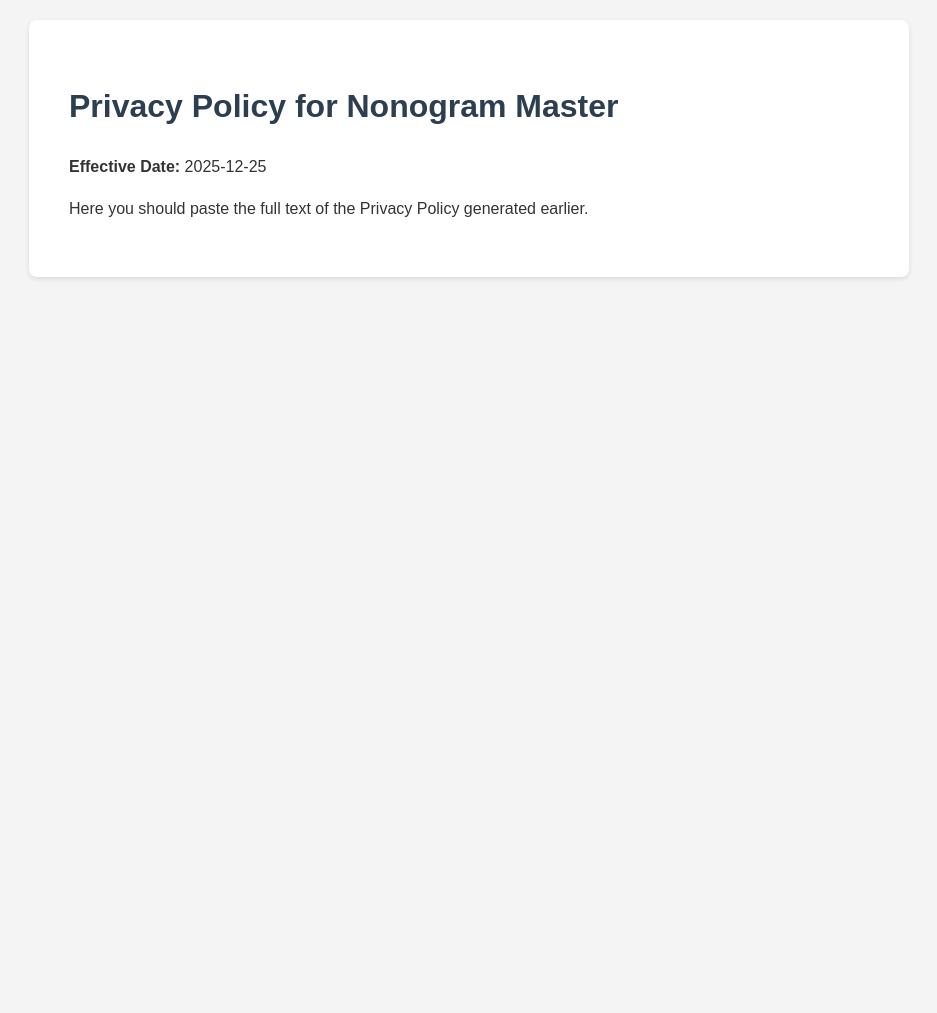
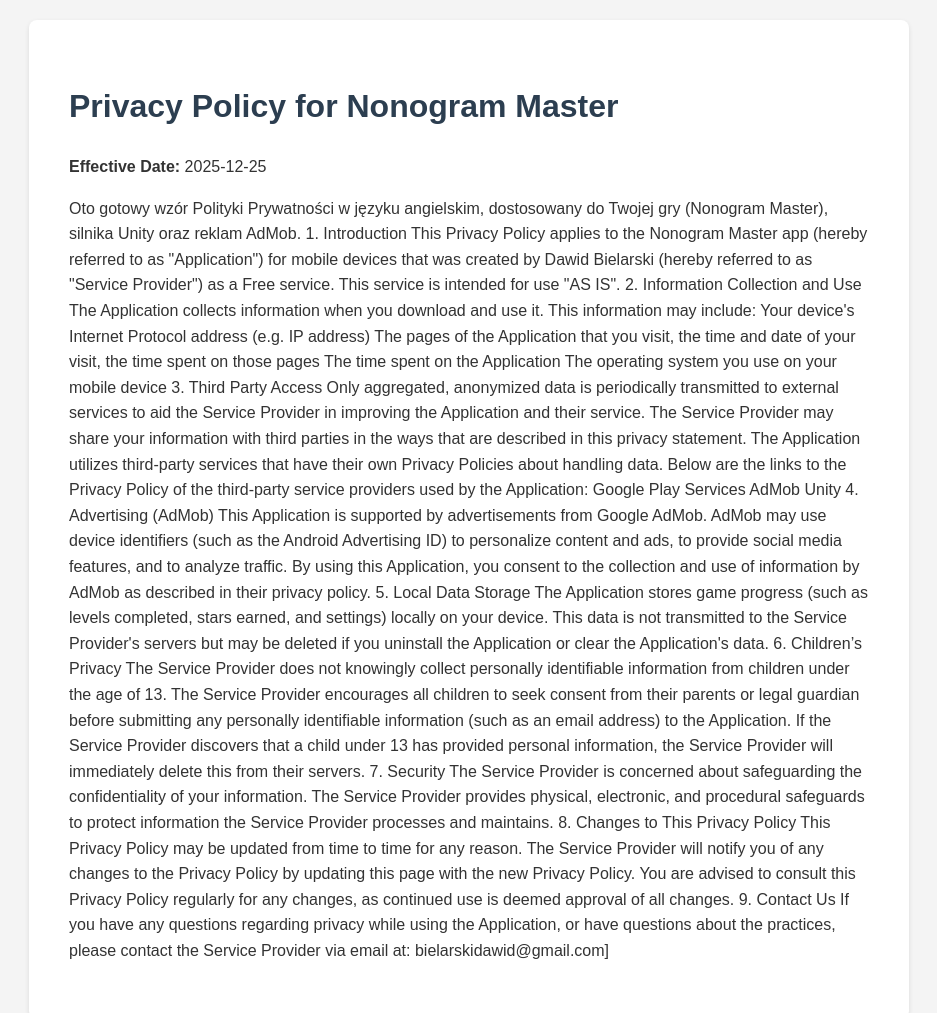
Before and after one commit to bielarskidawid/nonogram-master-privacy, a plain HTML site: page index.html in a window 1280 px wide. Shown: the top 1013 px of the page, without its empty margins (171-1108 px from the left). Before the commit the page ends 800 px from the top, so only its background shows below. Drawn offline with Linux system fonts and the light colour scheme.

Commit message:
Add Privacy Policy text to index.html

```diff
--- a/index.html
+++ b/index.html
@@ -31,7 +31,42 @@
         <h1>Privacy Policy for Nonogram Master</h1>
         <p><strong>Effective Date:</strong> 2025-12-25</p>
 
-        <p>Here you should paste the full text of the Privacy Policy generated earlier.</p>
+        <p>Oto gotowy wzór Polityki Prywatności w języku angielskim, dostosowany do Twojej gry (Nonogram Master), silnika Unity oraz reklam AdMob.
+
+
+1. Introduction This Privacy Policy applies to the Nonogram Master app (hereby referred to as "Application") for mobile devices that was created by Dawid Bielarski (hereby referred to as "Service Provider") as a Free service. This service is intended for use "AS IS".
+
+2. Information Collection and Use The Application collects information when you download and use it. This information may include:
+
+Your device's Internet Protocol address (e.g. IP address)
+
+The pages of the Application that you visit, the time and date of your visit, the time spent on those pages
+
+The time spent on the Application
+
+The operating system you use on your mobile device
+
+3. Third Party Access Only aggregated, anonymized data is periodically transmitted to external services to aid the Service Provider in improving the Application and their service. The Service Provider may share your information with third parties in the ways that are described in this privacy statement.
+
+The Application utilizes third-party services that have their own Privacy Policies about handling data. Below are the links to the Privacy Policy of the third-party service providers used by the Application:
+
+Google Play Services
+
+AdMob
+
+Unity
+
+4. Advertising (AdMob) This Application is supported by advertisements from Google AdMob. AdMob may use device identifiers (such as the Android Advertising ID) to personalize content and ads, to provide social media features, and to analyze traffic. By using this Application, you consent to the collection and use of information by AdMob as described in their privacy policy.
+
+5. Local Data Storage The Application stores game progress (such as levels completed, stars earned, and settings) locally on your device. This data is not transmitted to the Service Provider's servers but may be deleted if you uninstall the Application or clear the Application's data.
+
+6. Children’s Privacy The Service Provider does not knowingly collect personally identifiable information from children under the age of 13. The Service Provider encourages all children to seek consent from their parents or legal guardian before submitting any personally identifiable information (such as an email address) to the Application. If the Service Provider discovers that a child under 13 has provided personal information, the Service Provider will immediately delete this from their servers.
+
+7. Security The Service Provider is concerned about safeguarding the confidentiality of your information. The Service Provider provides physical, electronic, and procedural safeguards to protect information the Service Provider processes and maintains.
+
+8. Changes to This Privacy Policy This Privacy Policy may be updated from time to time for any reason. The Service Provider will notify you of any changes to the Privacy Policy by updating this page with the new Privacy Policy. You are advised to consult this Privacy Policy regularly for any changes, as continued use is deemed approval of all changes.
+
+9. Contact Us If you have any questions regarding privacy while using the Application, or have questions about the practices, please contact the Service Provider via email at: bielarskidawid@gmail.com]</p>
 
         </div>
 
```
